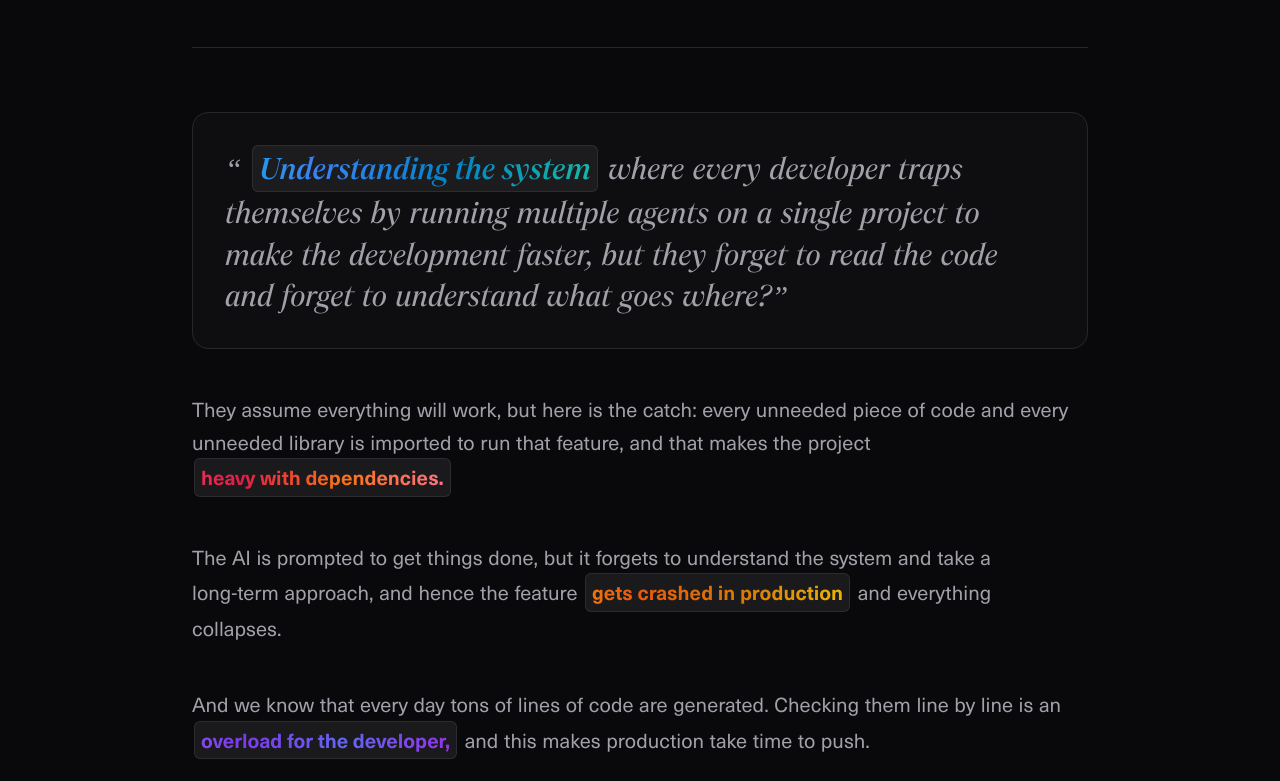
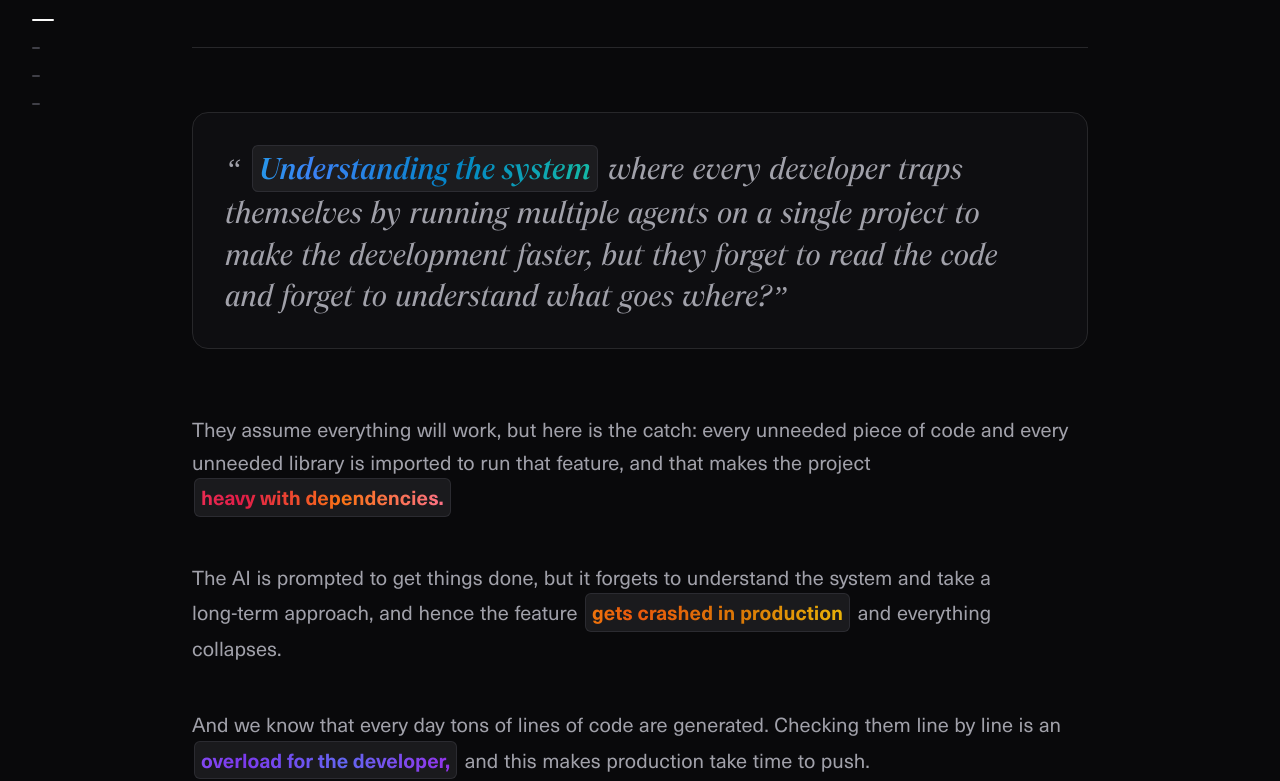
Before and after one commit to rxut-04/portfolioo, a React (Vite) app: page /different/part-2 in a window 1280 px wide. Shown: the part 352-1133 px from the top of the page. Built offline with nearby package versions, Linux system fonts and the light colour scheme.

Commit message:
feat(understanding-system): add scrollspy line navigation with cinematic easeInOutQuart scroll

```diff
--- a/src/components/UnderstandingSystem.jsx
+++ b/src/components/UnderstandingSystem.jsx
@@ -1,9 +1,18 @@
+import { useState, useEffect } from 'react'
 import { Link } from 'react-router-dom'
 import {
   ScrollReadArticle,
   ScrollReadParagraph,
   computeWordOffsets,
 } from './ui/scroll-read-text'
+
+const NAV_SECTIONS = [
+  { id: 'chapter-1', label: '01. The Agent Trap' },
+  { id: 'chapter-2', label: '02. Production Collapse' },
+  { id: 'chapter-3', label: '03. Single-Stage Rule' },
+  { id: 'chapter-4', label: '04. Root Cause Mode' },
+  { id: 'chapter-5', label: '05. Core Philosophy' },
+]
 
 const PARAGRAPHS = [
   // 0
@@ -29,7 +38,136 @@ const PARAGRAPHS = [
 const { totalWords, offsets } = computeWordOffsets(PARAGRAPHS)
 
 export default function UnderstandingSystem() {
+  const [activeSection, setActiveSection] = useState('chapter-1')
+
+  // Smooth scroll using cinematic easeInOutQuart over 1000ms
+  const scrollToSection = (e, targetId) => {
+    e.preventDefault()
+    const targetElement = document.getElementById(targetId)
+    if (!targetElement) return
+
+    const targetPosition = targetElement.getBoundingClientRect().top + window.scrollY - 100
+    const startPosition = window.scrollY
+    const distance = targetPosition - startPosition
+    const duration = 1000
+    let startTime = null
+
+    function easeInOutQuart(t) {
+      return t < 0.5 ? 8 * t * t * t * t : 1 - Math.pow(-2 * t + 2, 4) / 2
+    }
+
+    function step(timestamp) {
+      if (!startTime) startTime = timestamp
+      const progress = timestamp - startTime
+      const percentage = Math.min(progress / duration, 1)
+      const easing = easeInOutQuart(percentage)
+
+      window.scrollTo(0, startPosition + distance * easing)
+
+      if (progress < duration) {
+        window.requestAnimationFrame(step)
+      } else {
+        window.scrollTo(0, targetPosition)
+      }
+    }
+
+    window.requestAnimationFrame(step)
+  }
+
+  // Scrollspy tracking active section based on 1/3 viewport height
+  useEffect(() => {
+    const handleScroll = () => {
+      const scrollPos = window.scrollY + window.innerHeight / 3
+      for (let i = NAV_SECTIONS.length - 1; i >= 0; i--) {
+        const section = document.getElementById(NAV_SECTIONS[i].id)
+        if (section) {
+          const top = section.offsetTop
+          if (scrollPos >= top - 20) {
+            setActiveSection(NAV_SECTIONS[i].id)
+            break
+          }
+        }
+      }
+    }
+
+    window.addEventListener('scroll', handleScroll, { passive: true })
+    handleScroll()
+    return () => window.removeEventListener('scroll', handleScroll)
+  }, [])
+
   return (
+    <>
+      {/* ===== FIXED LEFT SCROLLSPY LINE NAVIGATION ===== */}
+      <nav
+        aria-label="Chapter scroll navigation"
+        className="fixed top-1/2 -translate-y-1/2 left-3 xl:left-8 z-50 hidden lg:flex flex-col items-start gap-1 select-none pointer-events-auto"
+      >
+        <style>{`
+          .scrollspy-nav-line {
+            position: relative;
+            display: flex;
+            align-items: center;
+            width: 40px;
+            height: 24px;
+            cursor: pointer;
+            text-decoration: none;
+          }
+          .scrollspy-nav-line::before {
+            content: '';
+            display: block;
+            height: 2px;
+            width: 8px;
+            border-radius: 2px;
+            transition: all 0.3s cubic-bezier(0.25, 0.46, 0.45, 0.94);
+          }
+          .scrollspy-nav-line:hover::before {
+            width: 14px;
+          }
+          .scrollspy-nav-line.active::before {
+            width: 22px;
+          }
+          .scrollspy-nav-line::after {
+            content: attr(data-title);
+            position: absolute;
+            left: 36px;
+            top: 50%;
+            transform: translateY(-50%) translateX(-6px);
+            font-family: ui-monospace, SFMono-Regular, Menlo, Monaco, Consolas, monospace;
+            font-size: 11px;
+            font-weight: 600;
+            letter-spacing: 0.02em;
+            white-space: nowrap;
+            opacity: 0;
+            pointer-events: none;
+            padding: 3px 8px;
+            border-radius: 6px;
+            backdrop-filter: blur(8px);
+            transition: opacity 0.2s ease, transform 0.2s cubic-bezier(0.25, 0.46, 0.45, 0.94);
+          }
+          .scrollspy-nav-line:hover::after {
+            opacity: 1;
+            transform: translateY(-50%) translateX(0);
+          }
+        `}</style>
+        {NAV_SECTIONS.map((sec) => (
+          <a
+            key={sec.id}
+            href={`#${sec.id}`}
+            onClick={(e) => scrollToSection(e, sec.id)}
+            data-title={sec.label}
+            className={`scrollspy-nav-line ${activeSection === sec.id ? 'active' : ''}
+              before:bg-zinc-300 dark:before:bg-zinc-700
+              hover:before:bg-zinc-600 dark:hover:before:bg-zinc-300
+              [&.active]:before:bg-zinc-950 dark:[&.active]:before:bg-zinc-50
+              after:bg-white/95 dark:after:bg-zinc-900/95
+              after:text-zinc-800 dark:after:text-zinc-200
+              after:border after:border-zinc-200 dark:after:border-zinc-800
+              after:shadow-md dark:after:shadow-black/40`}
+            aria-label={sec.label}
+          />
+        ))}
+      </nav>
+
       <article className="relative mx-auto w-[92%] sm:w-[90%] max-w-4xl py-8 sm:py-14 md:py-20 transition-colors duration-300">
 
         {/* Top back navigation */}
@@ -66,9 +204,11 @@ export default function UnderstandingSystem() {
         <ScrollReadArticle
           totalWords={totalWords}
           offset={["start 85%", "end 85%"]}
-        className="space-y-8 sm:space-y-11 text-base sm:text-lg md:text-xl leading-relaxed text-zinc-700 dark:text-zinc-300"
+          className="space-y-12 sm:space-y-16 text-base sm:text-lg md:text-xl leading-relaxed text-zinc-700 dark:text-zinc-300"
         >
 
+          {/* Chapter 1: The Agent Trap */}
+          <section id="chapter-1" className="scroll-mt-[100px] space-y-8">
             {/* Paragraph 0 - Opening Question / Dilemma */}
             <div className="rounded-xl sm:rounded-2xl border border-zinc-200/90 bg-zinc-50/70 p-5 sm:p-7 md:p-8 dark:border-zinc-800 dark:bg-zinc-900/40">
               <ScrollReadParagraph
@@ -79,7 +219,10 @@ export default function UnderstandingSystem() {
                 gradientPhrases={[{ phrase: 'Understanding the system', variant: 'cyan' }]}
               />
             </div>
+          </section>
 
+          {/* Chapter 2: Production Collapse */}
+          <section id="chapter-2" className="scroll-mt-[100px] space-y-8 sm:space-y-11">
             {/* Paragraph 1 */}
             <ScrollReadParagraph
               text={PARAGRAPHS[1]}
@@ -103,7 +246,10 @@ export default function UnderstandingSystem() {
               totalArticleWords={totalWords}
               gradientPhrases={[{ phrase: 'overload for the developer', variant: 'violet' }]}
             />
+          </section>
 
+          {/* Chapter 3: Single-Stage Rule */}
+          <section id="chapter-3" className="scroll-mt-[100px] space-y-8 sm:space-y-11">
             {/* Paragraph 4 - Core Rule in Callout Box */}
             <div className="rounded-xl sm:rounded-2xl border border-zinc-200 bg-white p-5 sm:p-7 md:p-8 dark:border-zinc-800 dark:bg-zinc-900/60 shadow-sm">
               <span className="font-mono text-[11px] sm:text-xs uppercase tracking-wider text-blue-600 dark:text-blue-400 block mb-2 font-semibold">
@@ -130,7 +276,10 @@ export default function UnderstandingSystem() {
                 { phrase: 'human intervention', variant: 'cyan' },
               ]}
             />
+          </section>
 
+          {/* Chapter 4: Root Cause Mode */}
+          <section id="chapter-4" className="scroll-mt-[100px] space-y-8 sm:space-y-11">
             {/* Paragraph 6 - Pull Quote & Resolution */}
             <div className="border-l-2 border-zinc-300 pl-4 sm:pl-5 dark:border-zinc-700 space-y-3">
               <ScrollReadParagraph
@@ -153,7 +302,10 @@ export default function UnderstandingSystem() {
               totalArticleWords={totalWords}
               gradientPhrases={[{ phrase: 'roots of the technologies', variant: 'emerald' }]}
             />
+          </section>
 
+          {/* Chapter 5: Core Philosophy */}
+          <section id="chapter-5" className="scroll-mt-[100px] space-y-8">
             {/* Paragraph 8 - Final Punchline Quote */}
             <div className="rounded-xl sm:rounded-2xl border border-zinc-200 bg-zinc-900 p-6 sm:p-9 md:p-10 text-white dark:border-zinc-800 dark:bg-zinc-950">
               <span className="font-mono text-[11px] sm:text-xs uppercase tracking-widest text-zinc-400 block mb-2 sm:mb-3">
@@ -169,6 +321,7 @@ export default function UnderstandingSystem() {
                 ]}
               />
             </div>
+          </section>
 
         </ScrollReadArticle>
 
@@ -207,5 +360,6 @@ export default function UnderstandingSystem() {
         </footer>
 
       </article>
+    </>
   )
 }
```
Lines whose indentation alone changed are shown as unchanged.
